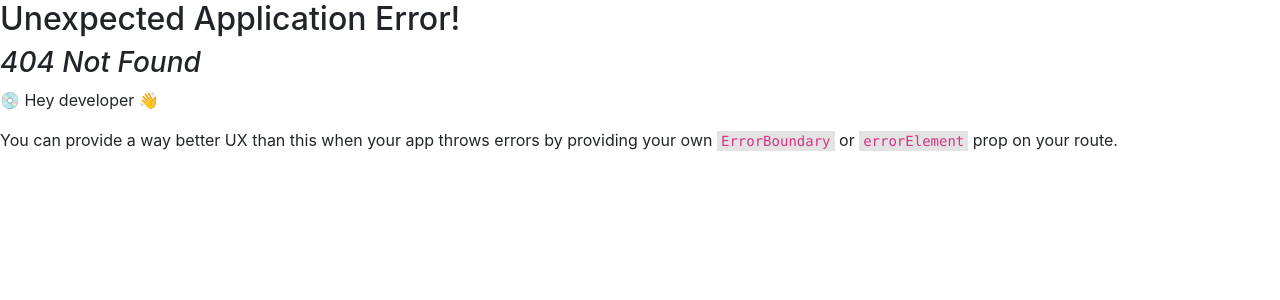
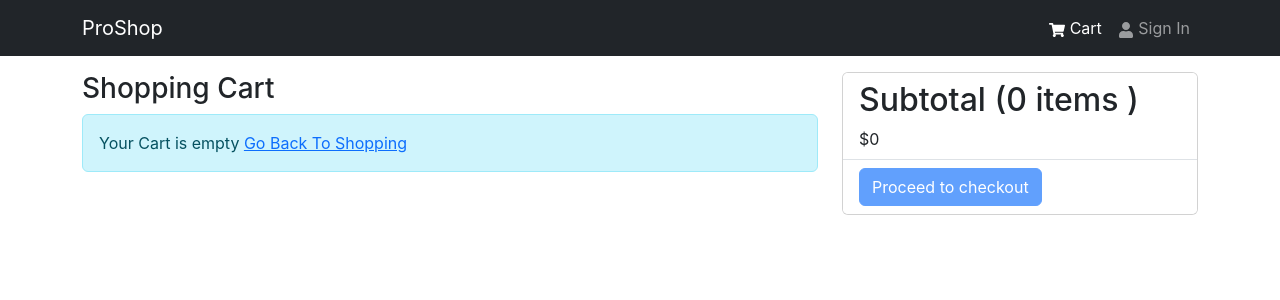
Before and after one commit to kadam2045/electronicShop, a React (Create React App) app in the folder frontend/: page /cart in a window 1280 px wide. Before the commit this address had no page. Shown: the top 300 px of the page. Built offline with nearby package versions, Linux system fonts and the light colour scheme.

Commit message:
add cart screen

```diff
--- a/frontend/src/components/Header.jsx
+++ b/frontend/src/components/Header.jsx
@@ -1,7 +1,10 @@
 import { FaShoppingCart, FaUser } from "react-icons/fa";
-import { Navbar, Nav, Container } from "react-bootstrap";
+import { Navbar, Nav, Container, Badge } from "react-bootstrap";
 import { LinkContainer } from "react-router-bootstrap";
+import { useSelector } from "react-redux";
 const Header = () => {
+  const { cartItems } = useSelector((state) => state.cart);
+
   return (
     <header>
       <Navbar bg="dark" variant="dark" expand="md" collapseOnSelect>
@@ -16,6 +19,11 @@
               <LinkContainer to="/cart">
                 <Nav.Link href="/cart">
                   <FaShoppingCart /> Cart
+                  {cartItems.length > 0 && (
+                    <Badge pill bg="success" style={{ marginLeft: "5px" }}>
+                      {cartItems.reduce((a, c) => a + c.qty, 0)}
+                    </Badge>
+                  )}
                 </Nav.Link>
               </LinkContainer>
 
--- a/frontend/src/index.js
+++ b/frontend/src/index.js
@@ -8,12 +8,15 @@
 import ProductScreen from './screens/ProductScreen';
 import store from './store';
 import { Provider } from 'react-redux';
+import CartScreen from './screens/CartScreen';
+
 
 const router = createBrowserRouter(
   createRoutesFromElements(
     <Route path="/" element={<App />}>
       <Route index={true} path="/" element={<HomeScreen />} />
       <Route index={true} path="/product/:id" element={<ProductScreen />} />
+      <Route index={true} path='/cart' element={<CartScreen />} />
     </Route>
 
   )
--- /dev/null
+++ b/frontend/src/screens/CartScreen.jsx
@@ -0,0 +1,104 @@
+import { useDispatch, useSelector } from "react-redux";
+import { Link, useNavigate } from "react-router-dom";
+import { FaTrash } from "react-icons/fa6";
+import Message from "../components/Message";
+import { addToCart } from "../slices/cartSlice";
+
+import {
+  Row,
+  Col,
+  ListGroup,
+  ListGroupItem,
+  Image,
+  Form,
+  Button,
+  Card,
+} from "react-bootstrap";
+
+const CartScreen = () => {
+  const dispatch = useDispatch();
+  const navigate = useNavigate();
+  const cart = useSelector((state) => state.cart);
+
+  const { cartItems } = cart;
+
+  const adddToCartHandler = (item, qty) => {
+    dispatch(addToCart({ ...item, qty }));
+  };
+
+  return (
+    <Row>
+      <Col>
+        <h3>Shopping Cart</h3>
+        {cartItems.length === 0 ? (
+          <Message>
+            Your Cart is empty <Link to="/">Go Back To Shopping </Link>
+          </Message>
+        ) : (
+          <ListGroup variant="flush">
+            {cartItems.map((item) => (
+              <ListGroup.Item key={item.id}>
+                <Row>
+                  <Col md={2}>
+                    <Image src={item.image} alt={item.name} fluid rounded />
+                  </Col>
+                  <Col md={2}>
+                    <Link to={`/product/${item._id}`}>{item.name}</Link>
+                  </Col>
+                  <Col md={2}>{item.price}</Col>
+
+                  <Col md={3}>
+                    <Form.Control
+                      as="select"
+                      value={item.qty}
+                      onChange={(e) =>
+                        adddToCartHandler(item, Number(e.target.value))
+                      }
+                    >
+                      {[...Array(item?.countInStock).keys()].map((x) => (
+                        <option key={x + 1}> {x + 1}</option>
+                      ))}
+                    </Form.Control>
+                  </Col>
+                  <Col md={3}>
+                    <Button type="button" variant="light">
+                      <FaTrash />
+                    </Button>
+                  </Col>
+                </Row>
+              </ListGroup.Item>
+            ))}
+          </ListGroup>
+        )}
+      </Col>
+
+      <Col md={4}>
+        <Card>
+          <ListGroup variant="flush">
+            <ListGroup.Item>
+              <h2>
+                Subtotal ({cartItems.reduce((acc, item) => acc + item.qty, 0)}{" "}
+                items )
+              </h2>
+              $
+              {cartItems
+                .reduce((acc, item) => acc + item.qty * item.price, 0)
+                .toFixed()}
+            </ListGroup.Item>
+            <ListGroup.Item>
+              <Button
+                type="button"
+                className="btn-block"
+                disabled={cartItems.length === 0}
+              >
+                Proceed to checkout
+              </Button>
+            </ListGroup.Item>
+          </ListGroup>
+        </Card>
+      </Col>
+    </Row>
+  );
+};
+
+export default CartScreen;
--- a/frontend/src/screens/ProductScreen.jsx
+++ b/frontend/src/screens/ProductScreen.jsx
@@ -28,10 +28,11 @@
   const navigate = useNavigate();
 
   const addToCartHandler = () => {
+    const quantity = Number(qty);
     dispatch(
       addToCart({
         ...products,
-        qty,
+        qty: quantity,
       })
     );
 
```
